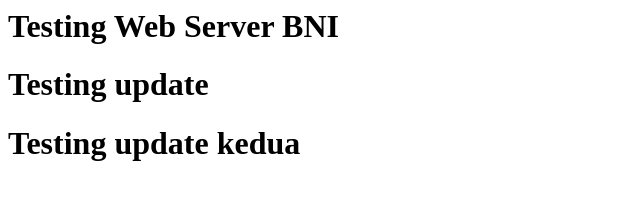
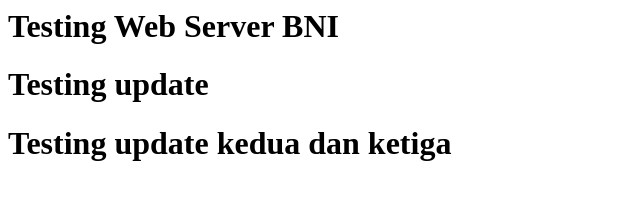
Before and after one commit to yohdeepsnow/bnicicd, a plain HTML site: page index.html in a window 1280 px wide. Shown: the whole page, without its empty margins (0-640 px from the left). Drawn offline with Linux system fonts and the light colour scheme.

Commit message:
testing 8

```diff
--- a/index.html
+++ b/index.html
@@ -4,6 +4,6 @@
 <body>
 <h1>Testing Web Server BNI</h1>
 <h1>Testing update</h1>
-<h1>Testing update kedua</h1>
+<h1>Testing update kedua dan ketiga</h1>
 </body>
 </HTML>
```
